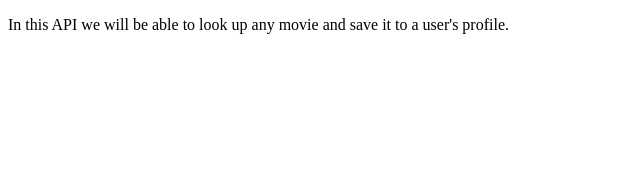
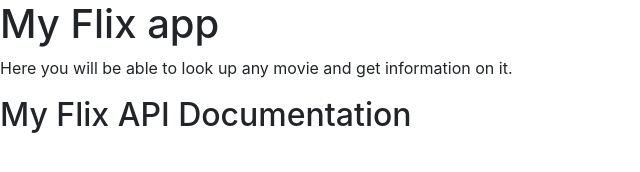
Before and after one commit to Apearson14/movie_api, a website: page public/documentation.html in a window 1280 px wide. Shown: the whole page, without its empty margins (0-640 px from the left). Drawn offline with nearby package versions, Linux system fonts and the light colour scheme.

Commit message:
Adding API documentation pt 1

```diff
--- a/public/documentation.html
+++ b/public/documentation.html
@@ -1,11 +1,33 @@
 <!DOCTYPE html>
 <html>
 <head>
-  <title>MyFlix</title>
+  <meta charset="UTF-8">
+	<meta name="viewport" content="width=device-width, initial-scale=1.0">
+	<link rel="stylesheet" href="https://cdn.jsdelivr.net/npm/bootstrap@4.3.1/dist/css/bootstrap.min.css"
+		integrity="sha384-ggOyR0iXCbMQv3Xipma34MD+dH/1fQ784/j6cY/iJTQUOhcWr7x9JvoRxT2MZw1T" crossorigin="anonymous">
+	<link rel="stylesheet" href="../css/styles.css">
+
+	<title>myFlix API Documentation</title>
 </head>
 <body>
-  <p>
-    In this API we will be able to look up any movie and save it to a user's profile.
-  </p>
+    <div>
+      <h1>
+        My Flix app
+      </h1>
+      <p>
+        Here you will be able to look up any movie and get information on it.
+      </p>
+    </div>
+
+    <div>
+      <h2>My Flix API Documentation</h2>
+    </div>
+
+  <!--table for API Doc-->
+  <div>
+    <table>
+
+    </table>
+  </div>
 </body>
 </html>
```
